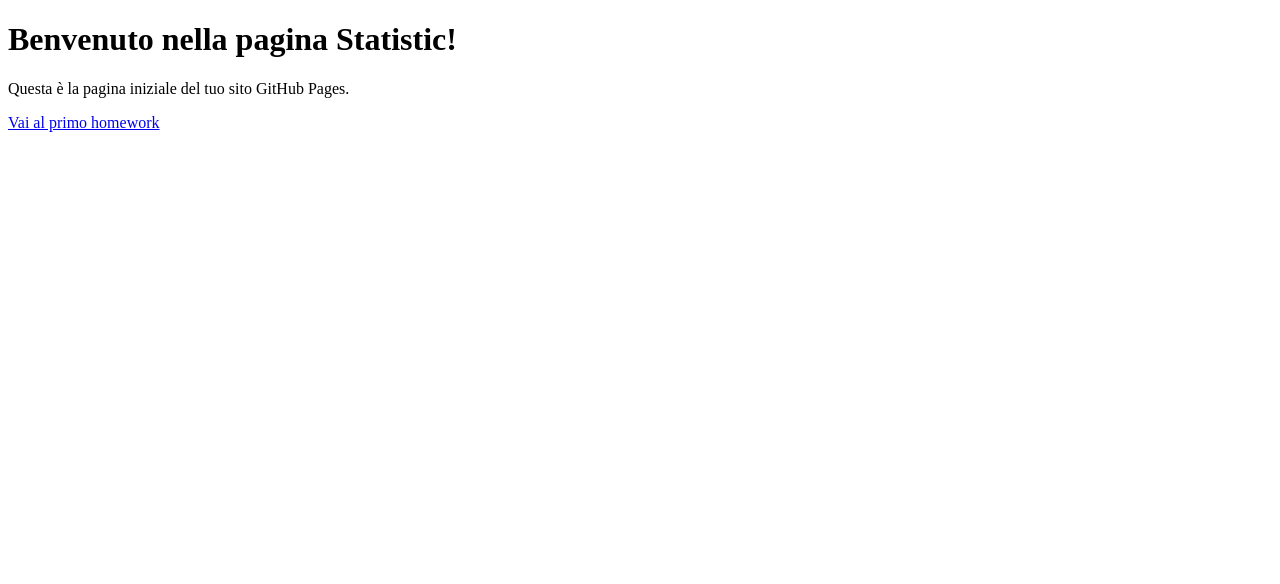
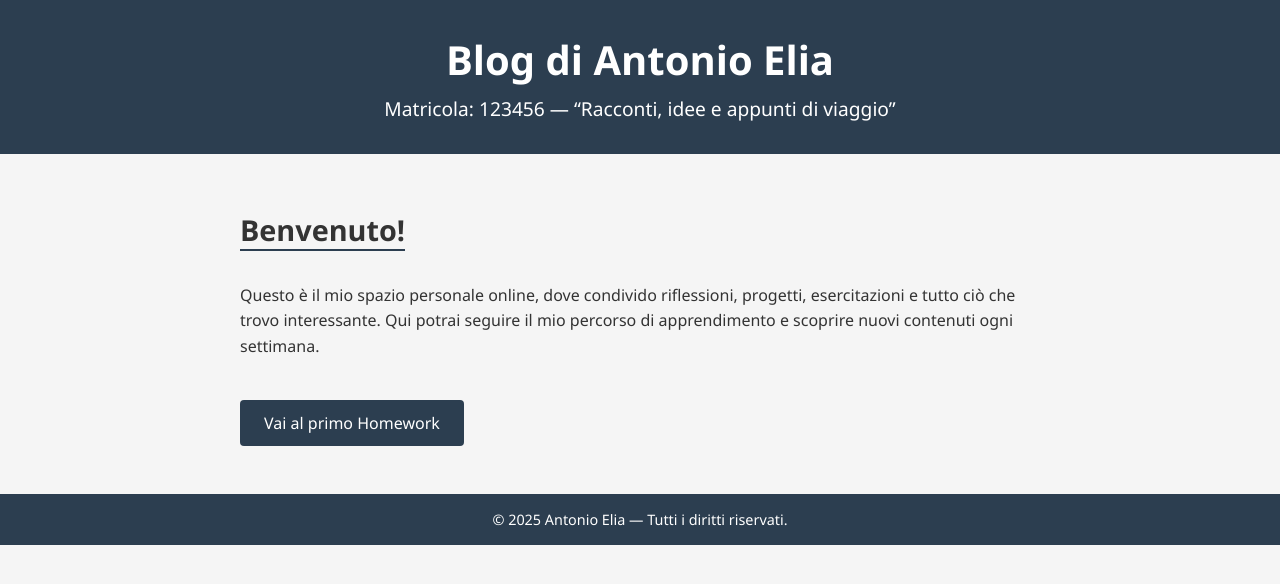
Before and after one commit to antonioeliaaa/statistics, a plain HTML site: page index.html in a window 1280 px wide. Drawn offline with Linux system fonts and the light colour scheme.

Commit message:
Update index.html

```diff
--- a/index.html
+++ b/index.html
@@ -3,11 +3,95 @@
   <head>
     <meta charset="UTF-8" />
     <meta name="viewport" content="width=device-width, initial-scale=1.0" />
-    <title>Statistic Home</title>
+    <title>Blog di Antonio Elia</title>
+    <style>
+      body {
+        font-family: "Segoe UI", Tahoma, Geneva, Verdana, sans-serif;
+        margin: 0;
+        padding: 0;
+        background-color: #f5f5f5;
+        color: #333;
+      }
+
+      header {
+        background-color: #2c3e50;
+        color: white;
+        padding: 2rem 1rem;
+        text-align: center;
+      }
+
+      header h1 {
+        margin: 0;
+        font-size: 2.5rem;
+      }
+
+      header p {
+        margin: 0.5rem 0 0;
+        font-size: 1.2rem;
+      }
+
+      main {
+        max-width: 800px;
+        margin: 2rem auto;
+        padding: 0 1rem;
+      }
+
+      main h2 {
+        font-size: 1.8rem;
+        margin-bottom: 1rem;
+        border-bottom: 2px solid #2c3e50;
+        display: inline-block;
+      }
+
+      main p {
+        line-height: 1.6;
+      }
+
+      a.button {
+        display: inline-block;
+        margin-top: 1.5rem;
+        padding: 0.75rem 1.5rem;
+        background-color: #2c3e50;
+        color: white;
+        text-decoration: none;
+        border-radius: 4px;
+        transition: background-color 0.3s;
+      }
+
+      a.button:hover {
+        background-color: #1a242f;
+      }
+
+      footer {
+        background-color: #2c3e50;
+        color: white;
+        text-align: center;
+        padding: 1rem;
+        margin-top: 3rem;
+        font-size: 0.9rem;
+      }
+    </style>
   </head>
   <body>
-    <h1>Benvenuto nella pagina Statistic!</h1>
-    <p>Questa è la pagina iniziale del tuo sito GitHub Pages.</p>
-    <a href="./homework/homework1.html">Vai al primo homework</a>
+    <header>
+      <h1>Blog di Antonio Elia</h1>
+      <p>Matricola: 123456 — “Racconti, idee e appunti di viaggio”</p>
+    </header>
+
+    <main>
+      <h2>Benvenuto!</h2>
+      <p>
+        Questo è il mio spazio personale online, dove condivido riflessioni,
+        progetti, esercitazioni e tutto ciò che trovo interessante. Qui potrai
+        seguire il mio percorso di apprendimento e scoprire nuovi contenuti
+        ogni settimana.
+      </p>
+
+      <a class="button" href="./homework/homework1.html">Vai al primo Homework</a>
+    </main>
+
+    <footer>
+      © 2025 Antonio Elia — Tutti i diritti riservati.
+    </footer>
   </body>
 </html>
```
